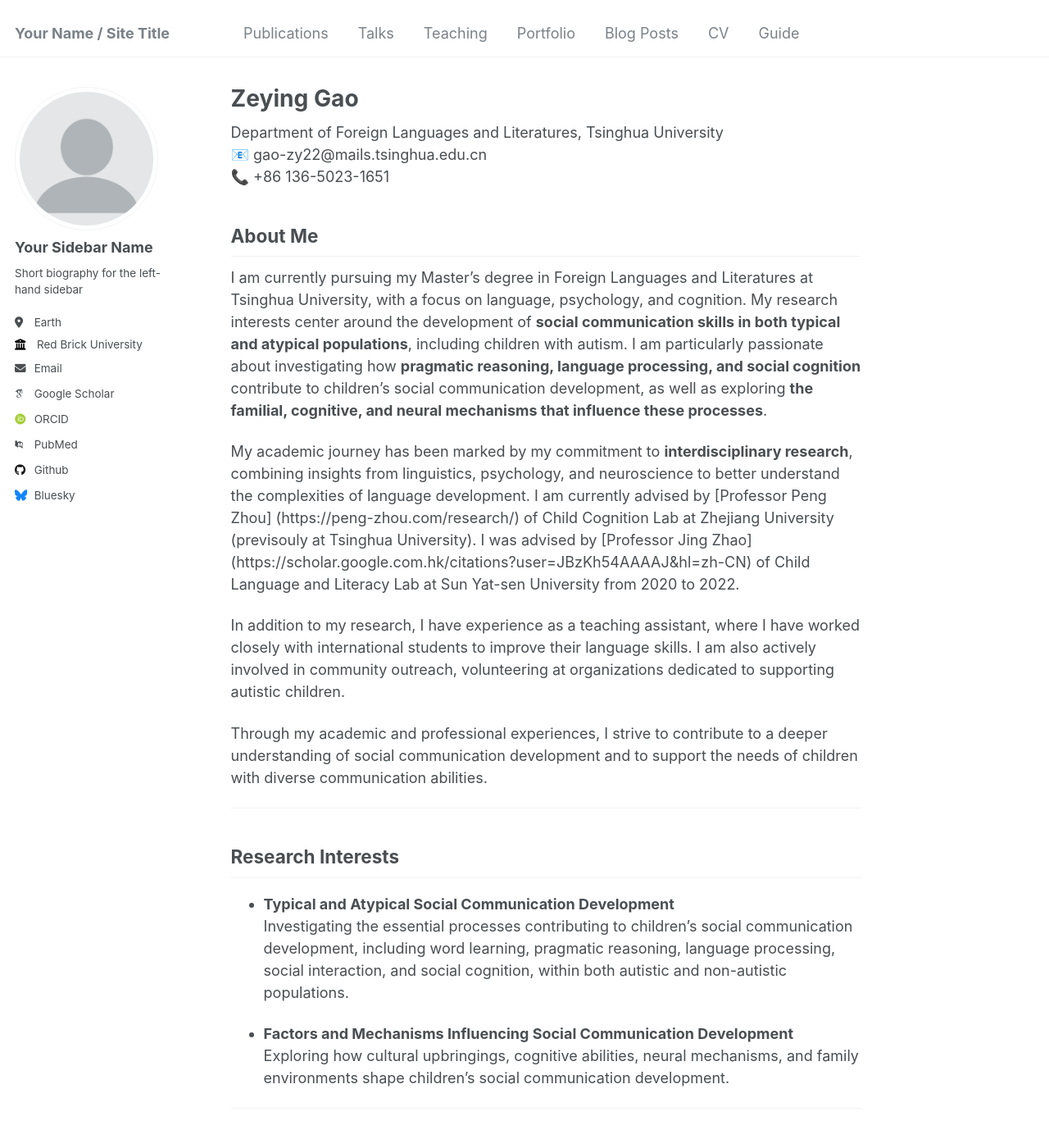
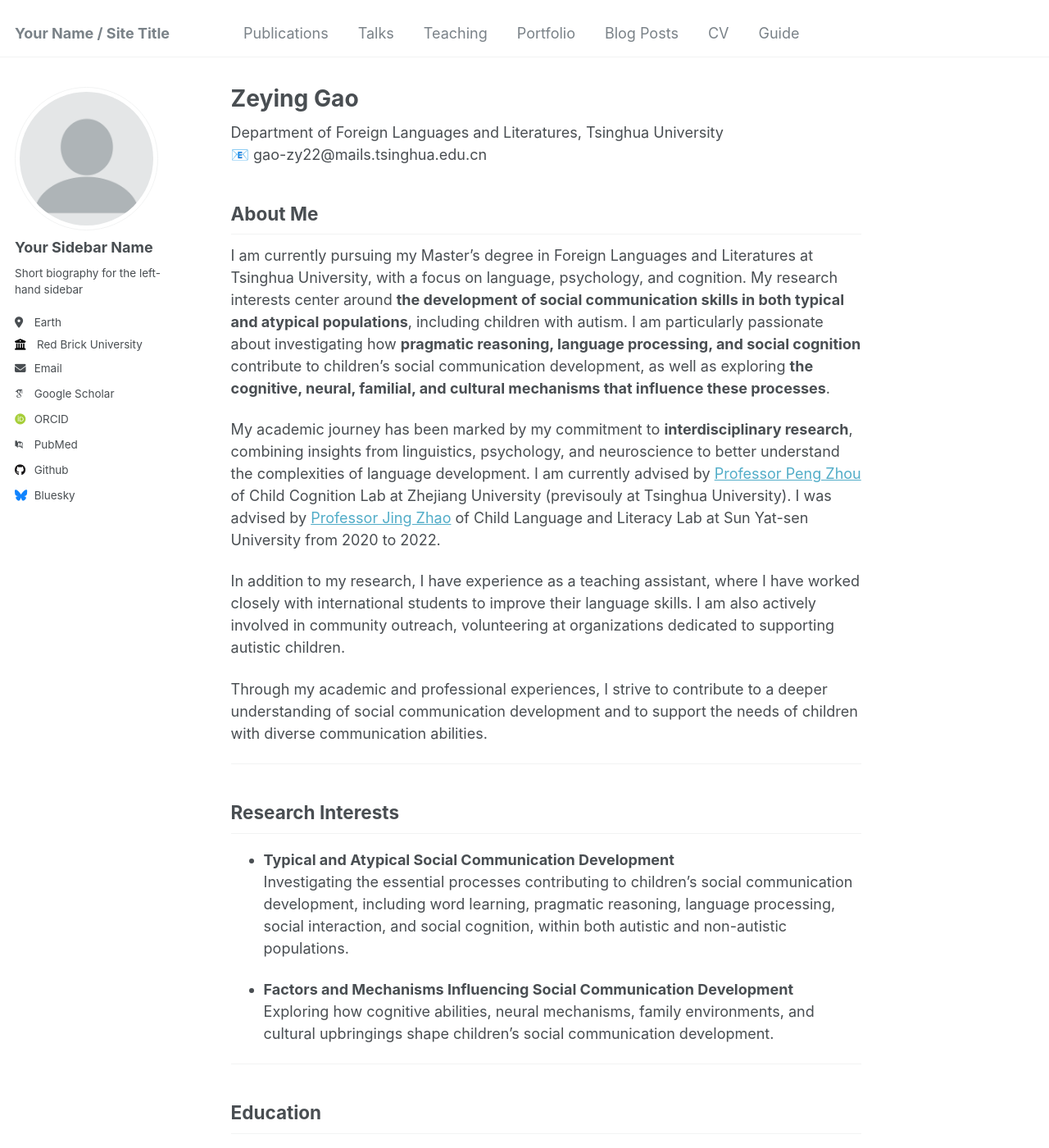
Before and after one commit to ZeyingGAO/zeyinggao.github.io, a Jekyll site: the page built from _pages/about.md, in a window 1280 px wide and 1400 px high. Shown: the whole window at 82% size. Built offline with Jekyll 4.4.1, drawn with Linux system fonts in a browser that asks for light colours; some web fonts are replaced.

Commit message:
Update about.md

```diff
--- a/_pages/about.md
+++ b/_pages/about.md
@@ -9,13 +9,12 @@ redirect_from:
 
 Department of Foreign Languages and Literatures, Tsinghua University
 📧 gao-zy22@mails.tsinghua.edu.cn
-📞 +86 136-5023-1651
 
 ## About Me
 
-I am currently pursuing my Master's degree in Foreign Languages and Literatures at Tsinghua University, with a focus on language, psychology, and cognition. My research interests center around the development of **social communication skills in both typical and atypical populations**, including children with autism. I am particularly passionate about investigating how **pragmatic reasoning, language processing, and social cognition** contribute to children's social communication development, as well as exploring **the familial, cognitive, and neural mechanisms that influence these processes**.
+I am currently pursuing my Master's degree in Foreign Languages and Literatures at Tsinghua University, with a focus on language, psychology, and cognition. My research interests center around **the development of social communication skills in both typical and atypical populations**, including children with autism. I am particularly passionate about investigating how **pragmatic reasoning, language processing, and social cognition** contribute to children's social communication development, as well as exploring **the cognitive, neural, familial, and cultural mechanisms that influence these processes**.
 
-My academic journey has been marked by my commitment to **interdisciplinary research**, combining insights from linguistics, psychology, and neuroscience to better understand the complexities of language development. I am currently advised by [Professor Peng Zhou] (https://peng-zhou.com/research/) of Child Cognition Lab at Zhejiang University (previsouly at Tsinghua University). I was advised by [Professor Jing Zhao] (https://scholar.google.com.hk/citations?user=JBzKh54AAAAJ&hl=zh-CN) of Child Language and Literacy Lab at Sun Yat-sen University from 2020 to 2022.
+My academic journey has been marked by my commitment to **interdisciplinary research**, combining insights from linguistics, psychology, and neuroscience to better understand the complexities of language development. I am currently advised by [Professor Peng Zhou](https://peng-zhou.com/research/) of Child Cognition Lab at Zhejiang University (previsouly at Tsinghua University). I was advised by [Professor Jing Zhao](https://scholar.google.com.hk/citations?user=JBzKh54AAAAJ&hl=zh-CN) of Child Language and Literacy Lab at Sun Yat-sen University from 2020 to 2022.
 
 In addition to my research, I have experience as a teaching assistant, where I have worked closely with international students to improve their language skills. I am also actively involved in community outreach, volunteering at organizations dedicated to supporting autistic children.
 
@@ -28,7 +27,7 @@ Through my academic and professional experiences, I strive to contribute to a de
   Investigating the essential processes contributing to children’s social communication development, including word learning, pragmatic reasoning, language processing, social interaction, and social cognition, within both autistic and non-autistic populations.
 
 - **Factors and Mechanisms Influencing Social Communication Development**
-  Exploring how cultural upbringings, cognitive abilities, neural mechanisms, and family environments shape children’s social communication development.
+  Exploring how cognitive abilities, neural mechanisms, family environments, and cultural upbringings shape children’s social communication development.
 
 ---
 
```
